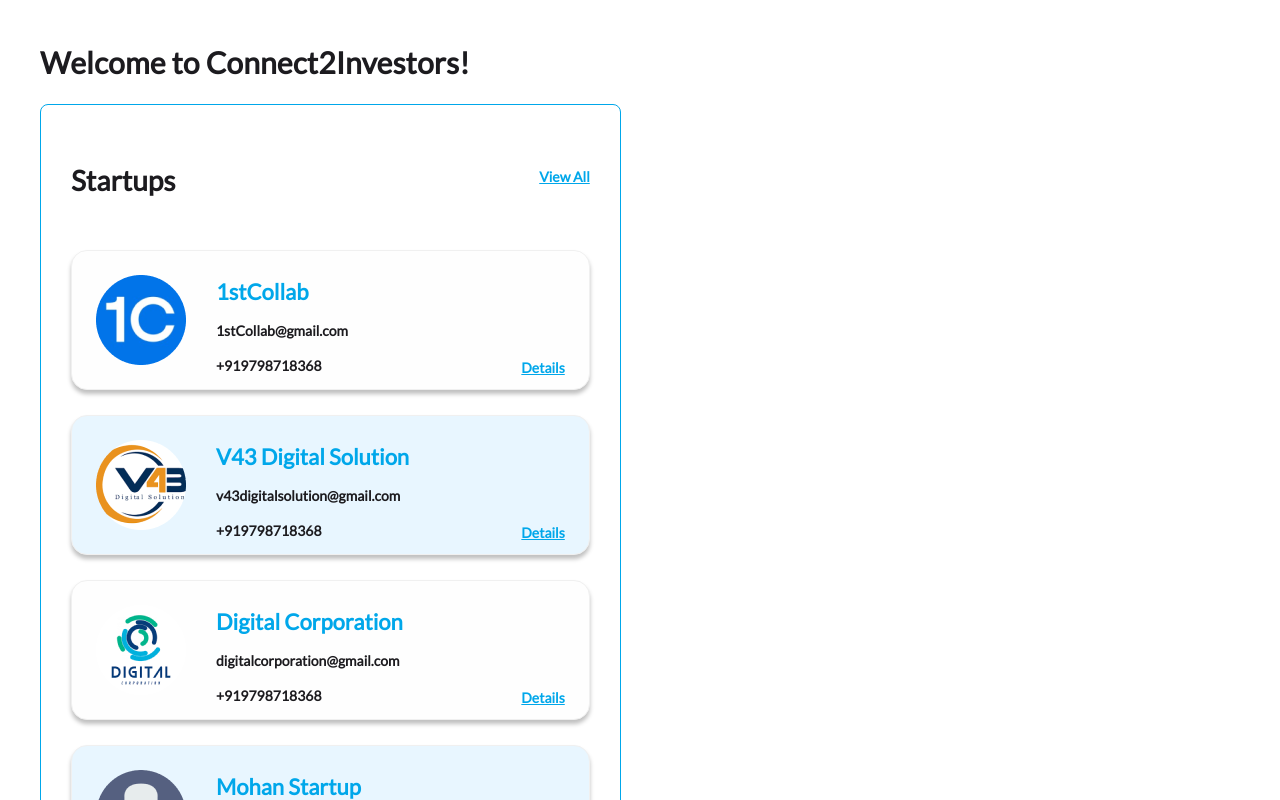
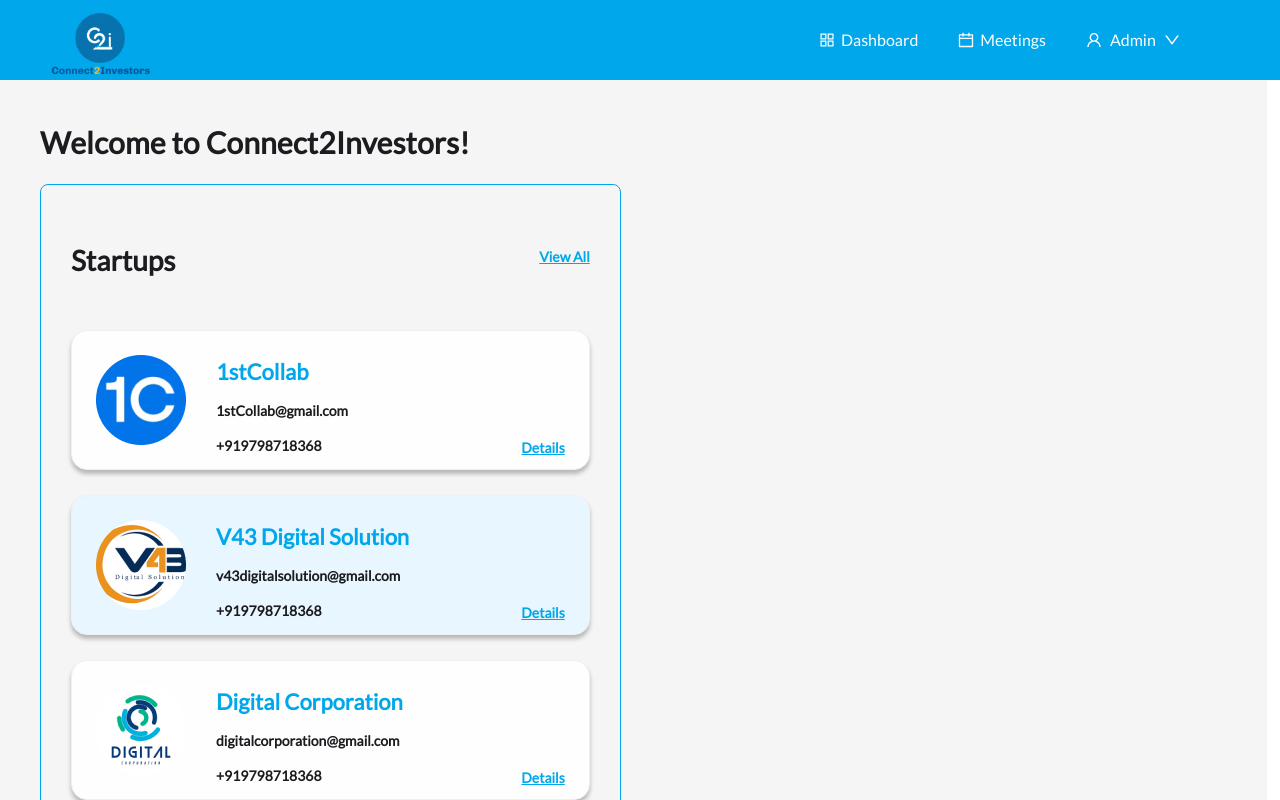
Before and after one commit to rjsaravana/Connect2Investors, a React (Create React App) app: page /home in a window 1280 px wide. Shown: the top 800 px of the page. Built offline with nearby package versions, Linux system fonts and the light colour scheme; a web font is replaced by a local one.

Commit message:
router fixer

```diff
--- a/src/App.tsx
+++ b/src/App.tsx
@@ -10,20 +10,15 @@
 import Meeting from "./app/Tabs/meeting";
 import AdminPage from "./app/admin/adminpage";
 import UpdatePage from "./app/admin/updatepage";
+import { AppRoutes } from "./app/layout/router";
 
 function App() {
   return (
-    <BrowserRouter>
-      <Routes>
-        <Route path="/" element={<Login />} />
-        <Route path="/home" element={<Home />} />
-        <Route path="/assign-startup" element={<AssignPage />} />
-        <Route path="/meeting-schedule" element={<Meeting />} />
-        <Route path="/adminpage" element={<AdminPage />} />
-        <Route path="/updatepage" element={<UpdatePage />} />
-        <Route path="/navbar" element={<Navbar />} />
-      </Routes>
-    </BrowserRouter>
+    <ConfigProvider theme={{ hashed: false }}>
+      <BrowserRouter>
+        <AppRoutes />
+      </BrowserRouter>
+    </ConfigProvider>
   );
 }
 
--- a/src/app/Tabs/current-meeting.tsx
+++ b/src/app/Tabs/current-meeting.tsx
@@ -4,10 +4,6 @@
 import { useNavigate, Link } from "react-router-dom";
 
 const CurrentMeeting: React.FC = () => {
-    const navigate = useNavigate();
-    const handleClick = () => {
-      navigate("/adminpage");
-    };
   return (
     <>
       <Row>
@@ -15,7 +11,7 @@
           <Card className="dashboard-meeting-cards blue-background-cards" hoverable={true}>
             <div className="card-headers">
               <h4>Call with Hilda</h4>
-              <MessageOutlined onClick={handleClick}
+              <MessageOutlined
                 className="message-icon"
                 style={{ marginTop: "-10px" }}
               />
--- /dev/null
+++ b/src/app/layout/router.tsx
@@ -0,0 +1,29 @@
+import { Layout } from "antd";
+import { Route, Routes } from "react-router-dom";
+import Navbar from "../navbar/navbar";
+import Meeting from "../Tabs/meeting";
+import AdminPage from "../admin/adminpage";
+import UpdatePage from "../admin/updatepage";
+import AssignPage from "../dashboard/assignpage";
+import Home from "../dashboard/home";
+import Login from "../auth/login";
+
+export const AppRoutes: React.FC = () => {
+  return (
+    <Layout>
+      <Navbar />
+      <Layout className="app-container">
+        <Layout className="app-layout">
+          <Routes>
+            <Route path="/" element={<Login />} />
+            <Route path="/home" element={<Home />} />
+            <Route path="/assign-startup" element={<AssignPage />} />
+            <Route path="/meeting-schedule" element={<Meeting />} />
+            <Route path="/adminpage" element={<AdminPage />} />
+            <Route path="/updatepage" element={<UpdatePage />} />
+          </Routes>
+        </Layout>
+      </Layout>
+    </Layout>
+  );
+};
--- a/src/app/navbar/navbar.tsx
+++ b/src/app/navbar/navbar.tsx
@@ -1,21 +1,53 @@
 import React from "react";
 import "./style.css";
-import { Breadcrumb, Layout, Menu, theme } from "antd";
-import { AppstoreOutlined, CalendarOutlined } from "@ant-design/icons";
-
-const { Header, Content, Footer } = Layout;
+import { Dropdown, Layout, Space, theme } from "antd";
+import { useNavigate } from "react-router-dom";
+import type { MenuProps } from "antd";
+import {
+  AppstoreOutlined,
+  CalendarOutlined,
+  UserOutlined,
+  DownOutlined,
+  EditOutlined,
+  LogoutOutlined,
+} from "@ant-design/icons";
+import { Header } from "antd/es/layout/layout";
 
 const Navbar: React.FC = () => {
-  const {
-    token: { colorBgContainer },
-  } = theme.useToken();
+  const navigate = useNavigate();
+
+  const items: MenuProps["items"] = [
+    {
+      label: (
+        <a
+          target="_blank"
+          rel="noopener noreferrer"
+          onClick={() => navigate("/adminpage")}
+        >
+          <EditOutlined style={{ marginRight: "5px" }} /> Edit Profile
+        </a>
+      ),
+      key: "0",
+    },
+    {
+      label: (
+        <a target="_blank" rel="noopener noreferrer" onClick={() => navigate("/")}>
+          <LogoutOutlined style={{ marginRight: "5px" }} /> Log Out
+        </a>
+      ),
+      key: "1",
+    },
+  ];
+
+
+
+  const hangleNav = () => {
+    navigate("/login");
+  };
 
   return (
     <Layout className="layout">
-    <Header
-      className="header-nav"
-      style={{ display: "flex", alignItems: "center" }}
-    >
+      <Header className="header-nav">
         <div
           style={{
             display: "flex",
@@ -35,27 +67,26 @@
           />
         </div>
 
-      <Menu style={{ display: "flex", flexDirection:'row' , alignItems: "center" }} theme="dark"
-          mode="horizontal">
-            <ul>
-              <li>
-                {" "}
+        <Space className="nav-content">
           <h4>
-                  <AppstoreOutlined />
+            <AppstoreOutlined style={{ marginRight: "6px" }} />
             Dashboard
           </h4>
-              </li>
-              <li>
           <h4>
-                  <CalendarOutlined />
+            <CalendarOutlined style={{ marginRight: "6px" }} />
             Meetings
           </h4>
-              </li>
-            </ul>
-            <li>
-              <h4>Admin</h4>
-            </li>
-      </Menu>
+
+          <Dropdown menu={{ items }}>
+            <a onClick={(e) => e.preventDefault()}>
+              <Space>
+                <UserOutlined />
+                Admin
+                <DownOutlined />
+              </Space>
+            </a>
+          </Dropdown>
+        </Space>
       </Header>
     </Layout>
   );
--- a/src/app/navbar/style.css
+++ b/src/app/navbar/style.css
@@ -1,6 +1,22 @@
-.header-nav{
+.header-nav {
     background: var(--main-txt1-color);
     width: 101%;
     height: 80px;
     z-index: 1000;
+    display: flex;
+    align-items: center;
+    justify-content: space-between;
+    /* position: fixed; */
 }
+
+.nav-content {
+    gap: 40px !important;
+    margin-right: 50px !important;
+}
+
+.nav-content h4, .nav-content .ant-space{
+    color: #FEFEFE;
+    font-size: 16px;
+    font-family: 'Lato';
+    font-weight: 500;
+}
```
Lines whose indentation alone changed are shown as unchanged.
